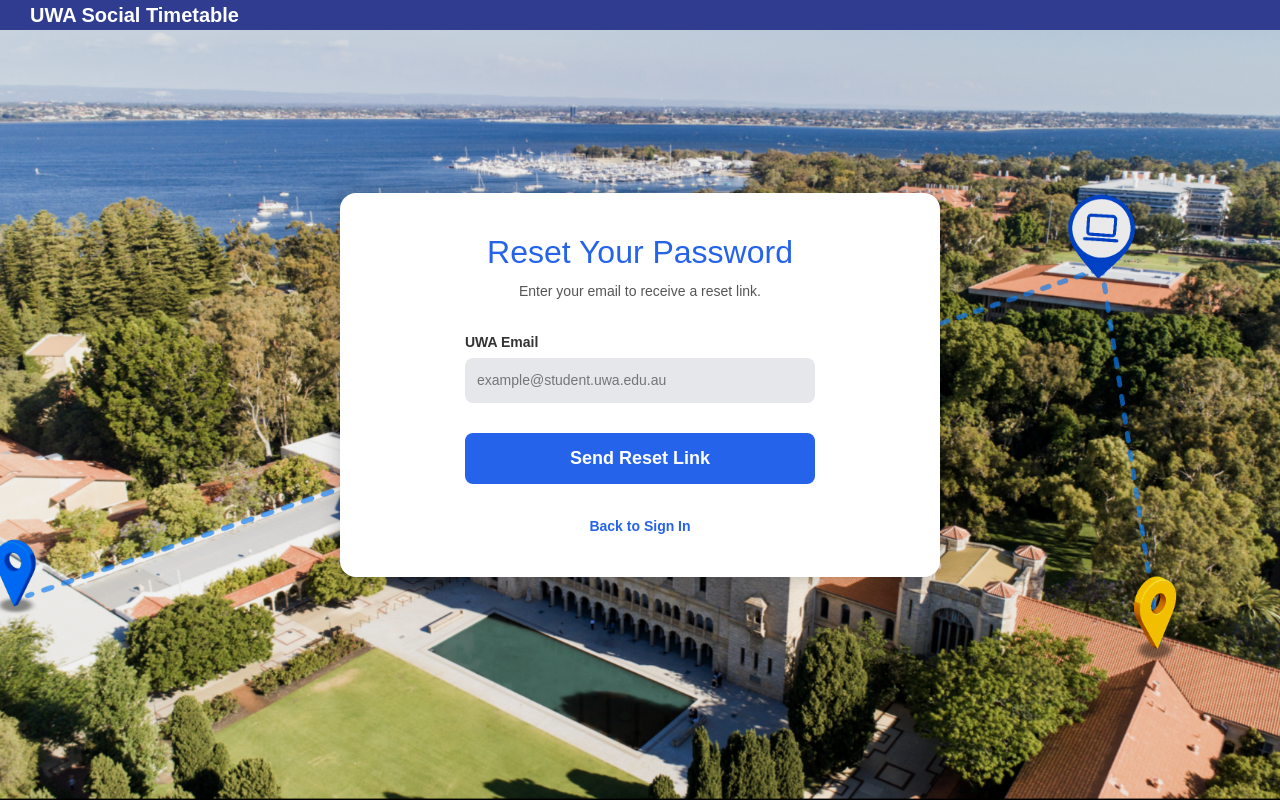
After one commit to JimmygamerIV/AgileWebDev, a Flask app: page /forgot_password in a window 1280 px wide. The commit adds this page. Run offline with Flask 3, Linux system fonts and the light colour scheme; some libraries are stand-ins or nearby versions.

Commit message:
changes and creations of frontend

```diff
--- /dev/null
+++ b/static/forgot_password.css
@@ -0,0 +1,163 @@
+body {
+  margin: 0;
+  font-family: Arial, sans-serif;
+  background-color: white;
+
+  background:
+    linear-gradient(rgba(0, 0, 0, 0.05), rgba(0, 0, 0, 0.05)),
+    url("/static/assets/images/UWA.png");
+
+  background-size: cover;
+  background-position: center;
+  background-repeat: no-repeat;
+  background-attachment: fixed;
+}
+
+/* =========================
+   Main Container
+========================= */
+.forgot-password-container {
+  display: flex;
+  flex-direction: column;
+  align-items: center;
+  justify-content: center;
+
+  min-height: calc(100vh - 60px);
+  transform: translateY(-15px);
+}
+
+/* =========================
+   Card
+========================= */
+.forgot-password-card {
+  background-color: white;
+  padding: 40px;
+  border-radius: 16px;
+  width: 600px;
+
+  box-shadow: 0 0 20px rgba(0, 0, 0, 0.2);
+
+  display: flex;
+  flex-direction: column;
+  align-items: center;
+  box-sizing: border-box;
+}
+
+/* =========================
+   Typography
+========================= */
+.forgot-password-card h1 {
+
+  color: #2563eb;
+  font-weight: normal;
+  font-size: 32px;
+  margin-bottom: 10px;
+  text-align: center;
+}
+
+.subtitle {
+
+  color: #555;
+  margin-bottom: 30px;
+  font-size: 14px;
+  text-align: center;
+}
+
+/* =========================
+   Form & Layout
+========================= */
+.forgot-password-card form {
+  width: 350px;
+  display: flex;
+  flex-direction: column;
+}
+
+label {
+  margin-bottom: 5px;
+  font-weight: bold;
+  font-size: 14px;
+  color: #333;
+}
+
+/* =========================
+   Input
+========================= */
+input[type="email"] {
+  padding: 12px;
+  margin-bottom: 20px;
+  border: none;
+  border-radius: 8px;
+  background-color: #e5e7eb;
+  font-size: 14px;
+  width: 100%;
+  box-sizing: border-box;
+  transition: background-color 0.2s ease;
+}
+
+input[type="email"]:focus {
+  outline: none;
+  background-color: #d1d5db;
+}
+
+/* =========================
+   Button
+========================= */
+.btn-reset {
+  font-size: 18px;
+  padding: 12px;
+  background-color: #2563eb;
+  color: white;
+  border: none;
+  border-radius: 8px;
+  font-weight: bold;
+  cursor: pointer;
+  margin-top: 10px;
+  transition: background-color 0.2s ease;
+}
+
+.btn-reset:hover {
+  background-color: #1d4ed8;
+}
+
+/* =========================
+   Footer Link
+========================= */
+.auth-footer {
+  margin-top: 32px;
+  font-size: 14px;
+}
+
+.auth-footer a {
+  color: #2563eb;
+  text-decoration: none;
+  font-weight: bold;
+}
+
+.auth-footer a:hover {
+  text-decoration: underline;
+}
+
+/* =========================
+   Responsive
+========================= */
+@media (max-width: 768px) {
+  .forgot-password-container {
+    min-height: calc(100vh - 56px);
+    padding: 20px 12px;
+    transform: none;
+  }
+
+  .forgot-password-card {
+    width: 100%;
+    max-width: 535px;
+    padding: 28px 20px;
+  }
+
+  .forgot-password-card h1 {
+    font-size: 28px;
+  }
+
+  .forgot-password-card form {
+    width: 100%;
+  }
+}
--- /dev/null
+++ b/templates/forgot_password.html
@@ -0,0 +1,45 @@
+{% extends "base.html" %}
+
+{% block title %}Forgot Password{% endblock %}
+
+{% block styles %}
+<link rel="stylesheet" href="{{ url_for('static', filename='forgot_password.css') }}">
+{% endblock %}
+
+{% block content %}
+<div class="forgot-password-container">
+
+    <div class="forgot-password-card">
+
+        <h1>Reset Your Password</h1>
+
+        <p class="subtitle">
+            Enter your email to receive a reset link.
+        </p>
+
+        <form action="{{ url_for('auth.forgot_password') }}" method="POST">
+             <input type="hidden" name="csrf_token" value="{{ csrf_token() }}">
+            <label>UWA Email</label>
+
+            <input
+                type="email"
+                name="email"
+                placeholder="example@student.uwa.edu.au"
+                required
+            >
+            <button type="submit" class="btn-reset">
+                Send Reset Link
+            </button>
+
+        </form>
+
+        <div class="auth-footer">
+            <a href="{{ url_for('auth.signin') }}">
+                Back to Sign In
+            </a>
+        </div>
+
+    </div>
+
+</div>
+{% endblock %}
```
Also changed, not shown: static/index.css (+8 -6 lines), static/reset_password.css (added, +130 -0 lines), static/signin.css (+22 -0 lines), templates/reset_password.html (added, +35 -0 lines), templates/signin.html (+9 -6 lines).
